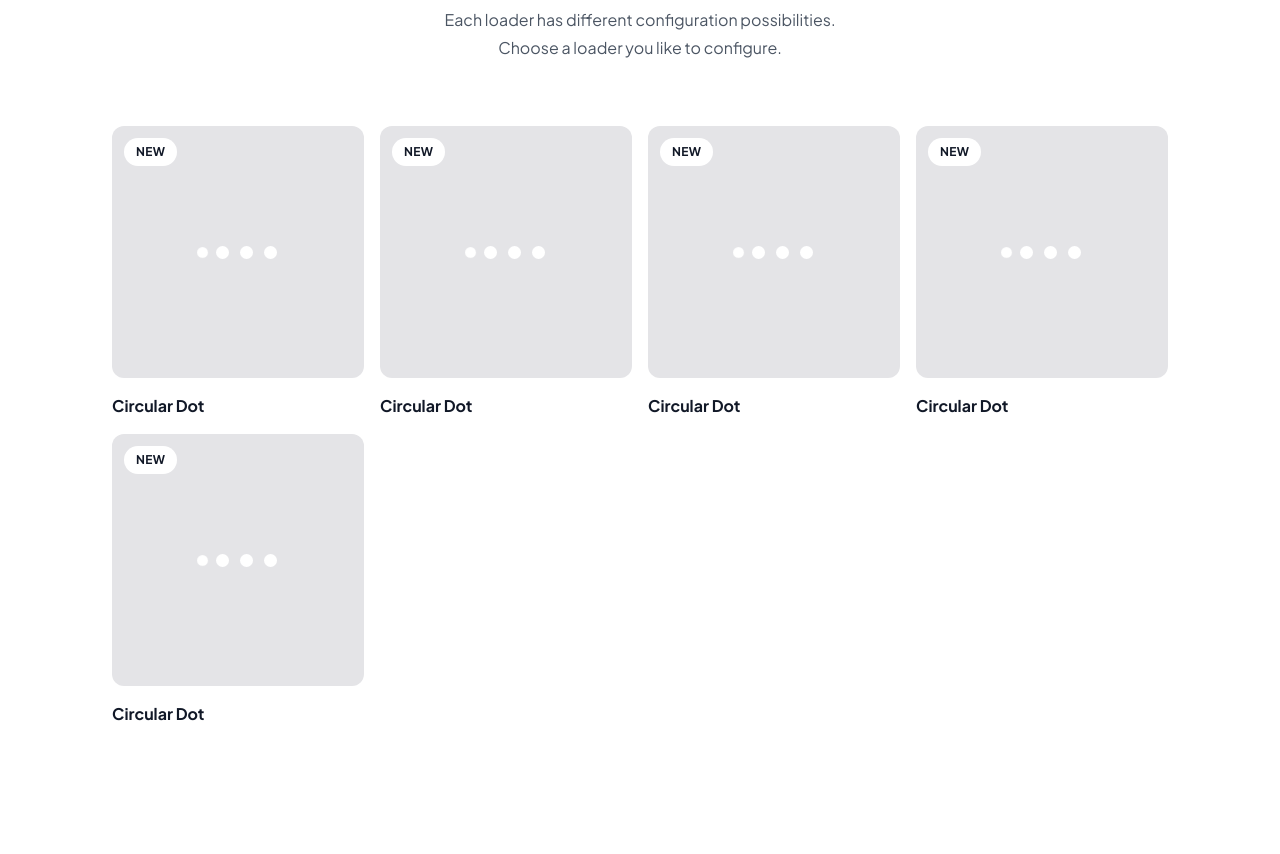
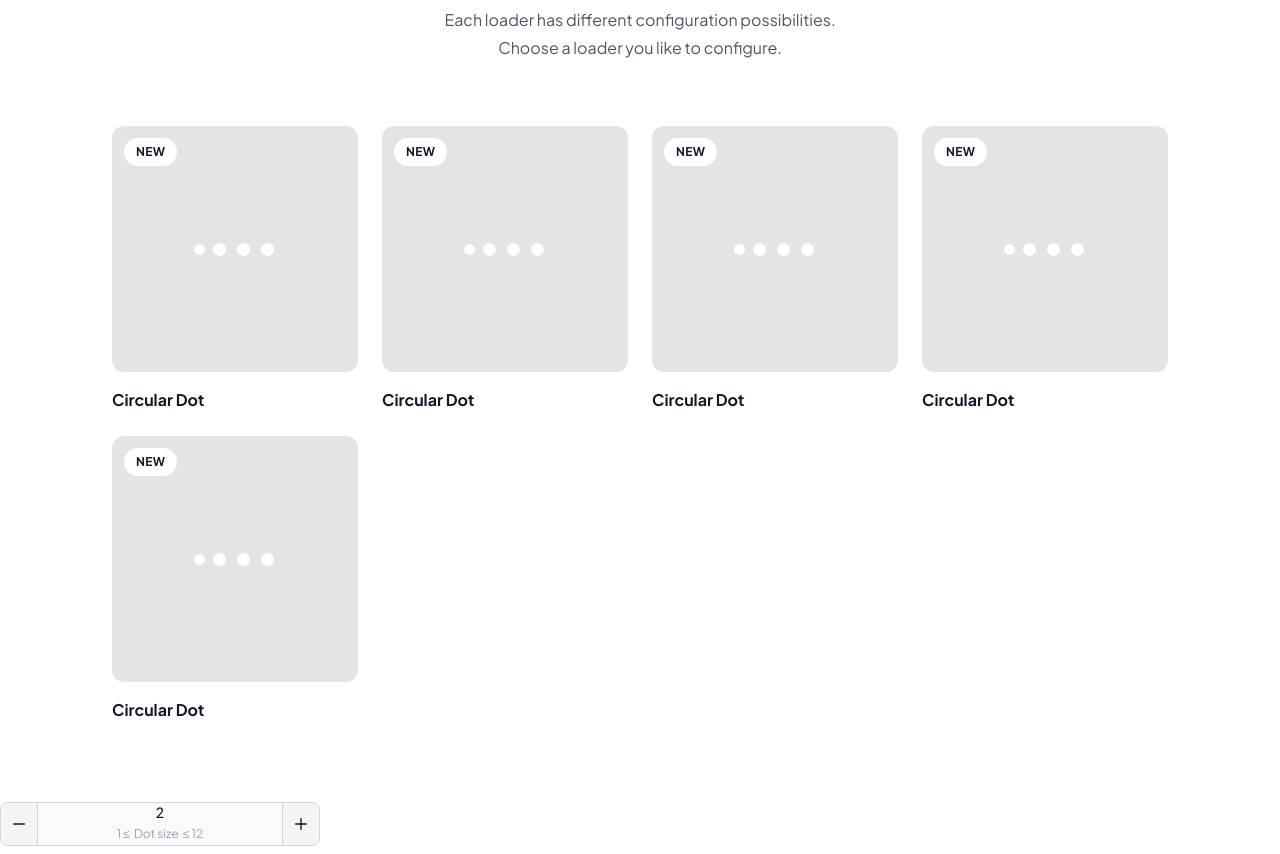
Before and after one commit to ccc159/loadership, a React (Vite) app: page / in a window 1280 px wide. Shown: the part 800-1654 px from the top of the page. Before the commit the page ends 1606 px from the top, so only its background shows below. Built offline with nearby package versions, Linux system fonts and the light colour scheme.

Commit message:
fixed number input

```diff
--- a/src/App.tsx
+++ b/src/App.tsx
@@ -1,9 +1,12 @@
+import React from 'react';
 import { Header } from './UI/Header';
 import { LoaderGrid } from './UI/LoaderGrid';
+import { NumberInput } from './components/NumberInput';
 
 function App() {
+  const [value, setValue] = React.useState<number>(2);
   return (
-    <div className='overflow-x-hidden '>
+    <div className='overflow-x-hidden'>
       <Header />
       <section className='relative py-12 sm:py-16 lg:pt-20 xl:pb-0'>
         <div className='relative px-4 mx-auto sm:px-6 lg:px-8 max-w-7xl'>
@@ -34,6 +37,7 @@ function App() {
           <LoaderGrid />
         </div>
       </section>
+      <NumberInput label='Dot size' value={value} onChange={setValue} min={1} max={12} />
     </div>
   );
 }
--- a/src/UI/LoaderGrid.tsx
+++ b/src/UI/LoaderGrid.tsx
@@ -10,7 +10,7 @@ export const LoaderGrid = () => {
           <p className='mt-4 text-base font-normal leading-7 text-gray-600'>Each loader has different configuration possibilities. Choose a loader you like to configure.</p>
         </div>
 
-        <div className='grid grid-cols-2 gap-6 md:grid-cols-3 md:gap-5 mt-10 lg:mt-16 lg:gap-4 lg:grid-cols-4'>
+        <div className='grid grid-cols-2 gap-4 md:grid-cols-3 md:gap-5 mt-10 lg:mt-16 lg:gap-6 lg:grid-cols-4'>
           <LoaderPreview loader={<LoaderCircularDot />} name={'Circular Dot'} />
           <LoaderPreview loader={<LoaderCircularDot />} name={'Circular Dot'} />
           <LoaderPreview loader={<LoaderCircularDot />} name={'Circular Dot'} />
--- /dev/null
+++ b/src/components/NumberInput.tsx
@@ -0,0 +1,70 @@
+import { useEffect, useState } from 'react';
+
+export const NumberInput: React.FC<{ label: string; value: number; onChange?: (v: number) => void; placeholder?: string; min?: number; max?: number }> = ({
+  label,
+  value,
+  onChange,
+  placeholder,
+  min,
+  max,
+}) => {
+  const [temp, setTemp] = useState<number | undefined>(value);
+
+  useEffect(() => {
+    setTemp(value);
+  }, [value]);
+
+  function onInput(input: string) {
+    const parsed = parseInt(input);
+    if (parsed === undefined || isNaN(parsed)) setTemp(undefined);
+    else if (min && parsed < min) onChange?.(min);
+    else if (max && parsed > max) onChange?.(max);
+    else onChange?.(parsed);
+  }
+
+  function onBlur() {
+    setTemp(value);
+  }
+
+  function increment() {
+    if (value === undefined) return;
+    if (max && value >= max) return;
+    onChange?.(value + 1);
+  }
+
+  function decrement() {
+    if (value === undefined) return;
+    if (min && value <= min) return;
+    onChange?.(value - 1);
+  }
+
+  return (
+    <div className='relative flex items-center mb-2 max-w-xs'>
+      <button onClick={decrement} type='button' className='bg-gray-100  hover:bg-gray-200 border border-gray-300 rounded-s-lg p-3 h-11 focus:ring-gray-100 focus:ring-2 focus:outline-none'>
+        <svg className='w-3 h-3 text-gray-900' aria-hidden='true' xmlns='http://www.w3.org/2000/svg' fill='none' viewBox='0 0 18 2'>
+          <path stroke='currentColor' stroke-linecap='round' stroke-linejoin='round' stroke-width='2' d='M1 1h16' />
+        </svg>
+      </button>
+      <input
+        type='text'
+        className='bg-gray-50 border-x-0 border border-gray-300 h-11 font-medium text-center text-gray-900 text-sm focus:ring-blue-500 focus:border-blue-500 block w-full pb-6'
+        placeholder={placeholder}
+        onChange={(e) => onInput(e.target.value)}
+        onKeyDown={(e) => e.key === 'Enter' && onBlur()}
+        onBlur={onBlur}
+        value={temp}
+        required
+      />
+      <div className='absolute bottom-1 start-1/2 -translate-x-1/2 rtl:translate-x-1/2 flex items-center text-xs text-gray-400 space-x-1 rtl:space-x-reverse'>
+        {min && <span>{min} &le;</span>}
+        <span>{label}</span>
+        {max && <span>&le; {max}</span>}
+      </div>
+      <button type='button' onClick={increment} className='bg-gray-100  hover:bg-gray-200 border border-gray-300 rounded-e-lg p-3 h-11 focus:ring-gray-100 focus:ring-2 focus:outline-none'>
+        <svg className='w-3 h-3 text-gray-900 ' aria-hidden='true' xmlns='http://www.w3.org/2000/svg' fill='none' viewBox='0 0 18 18'>
+          <path stroke='currentColor' stroke-linecap='round' stroke-linejoin='round' stroke-width='2' d='M9 1v16M1 9h16' />
+        </svg>
+      </button>
+    </div>
+  );
+};
```
